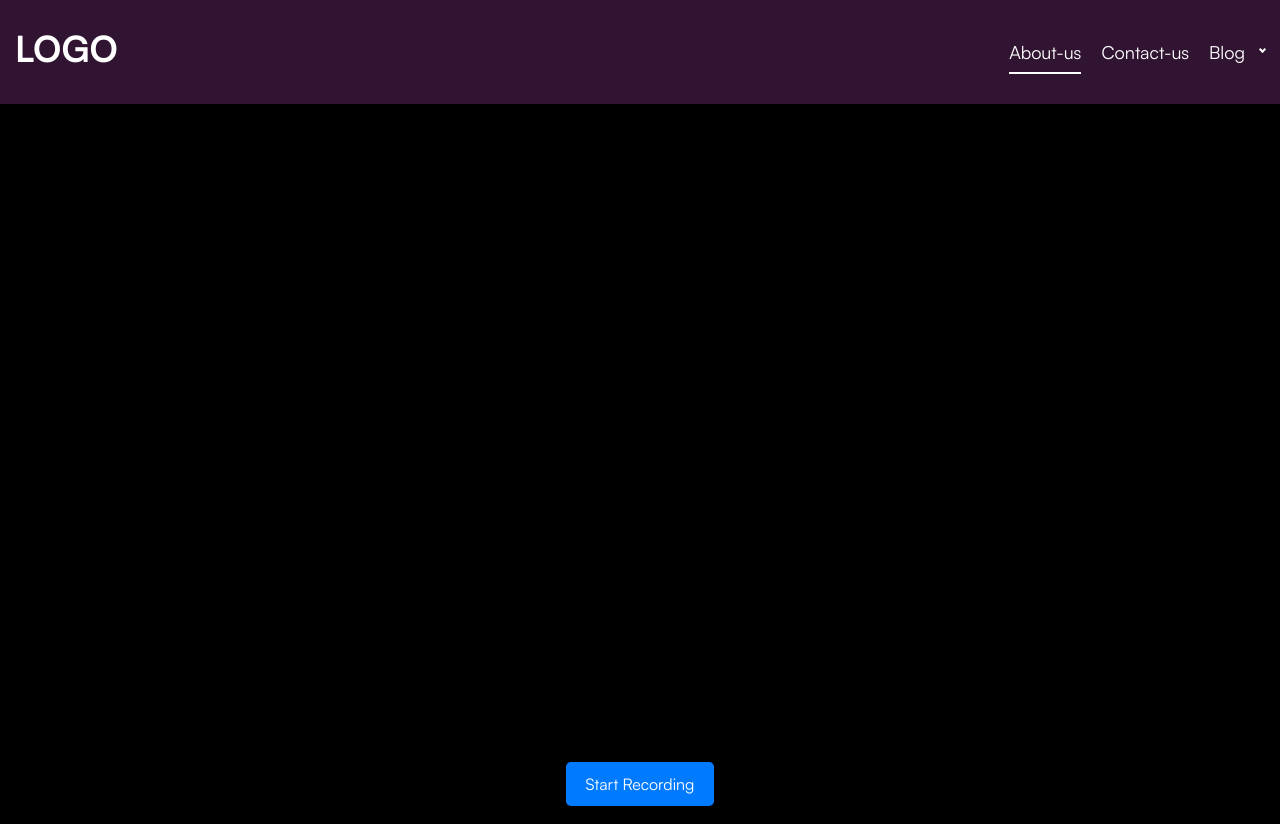
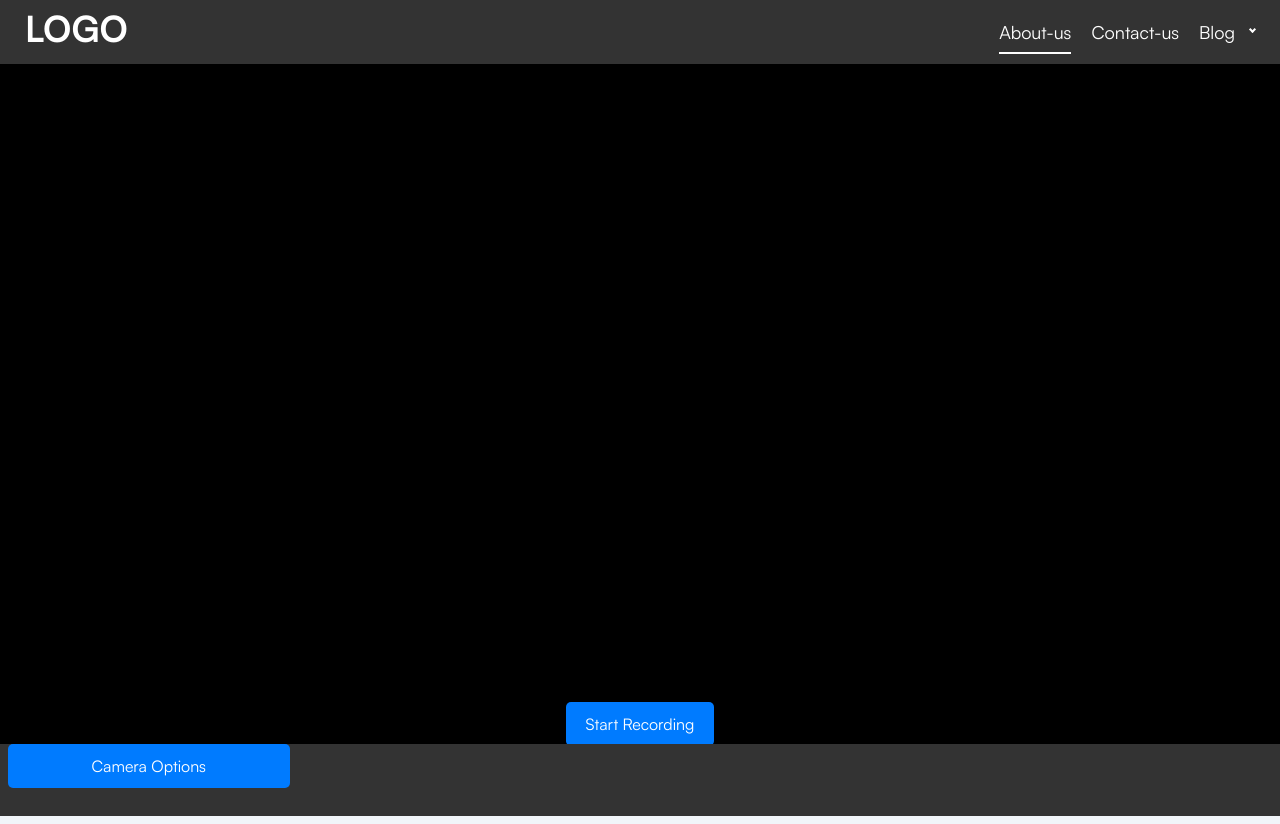
Before and after one commit to babarbilal56/web-camera-app-react, a React app: page /video-mode in a window 1280 px wide. Built offline with nearby package versions, Linux system fonts and the light colour scheme; no server answers.

Commit message:
modifications

```diff
--- a/package.json
+++ b/package.json
@@ -21,6 +21,7 @@
     "react-dom": "^18.2.0",
     "react-hot-toast": "^2.4.1",
     "react-icons": "^5.0.1",
+    "react-modal": "^3.16.1",
     "react-native-video": "^5.2.1",
     "react-player": "^2.14.1",
     "react-qr-code": "^2.0.12",
--- /dev/null
+++ b/src/components/Footer.js
@@ -0,0 +1,38 @@
+import React, { useState } from 'react'
+
+
+import './Header.css';
+import Modal from 'react-modal'; // Assuming you're using react-modal library
+
+const Footer = () => {
+    const [isOpen, setIsOpen] = useState(false);
+
+    const openModal = () => {
+        setIsOpen(!isOpen);
+    };
+
+    const closeModal = () => {
+        setIsOpen(false);
+    };
+
+
+    return (
+        <div className='footer'>
+            <footer>
+
+                <button className="option-button mx-2" id="recordButton" onClick={openModal}>Camera Options</button>
+            </footer>
+            <Modal
+                isOpen={isOpen}
+                onRequestClose={closeModal}
+                className="side-modal"
+                overlayClassName="side-modal-overlay"
+            >
+                <h2>Side Modal Content</h2>
+                <button onClick={closeModal}>Close Modal</button>
+            </Modal>
+        </div>
+    );
+};
+
+export default Footer;
--- a/src/components/Header.css
+++ b/src/components/Header.css
@@ -17,16 +17,12 @@
   visibility: visible;
 }
 .header {
-  padding: 30px 0;
-  background-color: #311432;
-  box-shadow: 3px 3px 3px #ccc;
-  z-index: 99;
-  /* position: fixed; */
-  top: 0;
-  left: 0;
-  width: 100%;
-  height: 20%;
+  flex-shrink: 0; /* Prevent header and footer from shrinking */
+  background-color: #333;
+  color: white;
+  padding: 10px;
 }
+
 .logo {
   color: #ffffff;
   font-size: 36px;
@@ -269,3 +265,33 @@
     display: block;
   }
 }
+
+.side-modal {
+  position: fixed;
+  left: 10px;
+  bottom: 80px;
+  width: 260px;
+  height: 50%;
+  background-color: white;
+  padding: 20px;
+}
+
+.side-modal-overlay {
+  background-color: rgba(0, 0, 0, 0.5);
+}
+
+.option-button {
+  padding: 10px 20px;
+  background-color: #007bff;
+  color: white;
+  border: none;
+  border-radius: 5px;
+  font-size: 16px;
+  cursor: pointer;
+  transition: background-color 0.3s;
+  width: 22%;
+}
+
+.option-button:hover {
+  background-color: #0056b3;
+}
--- a/src/pages/ConsentView.js
+++ b/src/pages/ConsentView.js
@@ -1,18 +1,31 @@
 import React, { useState } from 'react';
 import Header from './../components/Header'
+import { useNavigate } from 'react-router-dom';
+import './consent.css'; // Import CSS file for styling
+import MainLayout from './MainLayout'
 const ConsentView = ({ onConsent }) => {
-    const [consentGiven, setConsentGiven] = useState(false);
+    const navigate = useNavigate();
+    const [isShaking, setIsShaking] = useState(false);
 
+    const handleDeclineClick = () => {
+        setIsShaking(true);
+
+        // Reset shaking after 500ms
+        setTimeout(() => {
+            setIsShaking(false);
+        }, 500);
+    };
     const handleConsent = () => {
-        setConsentGiven(true);
         // Call the parent component's function to indicate consent has been given
-        onConsent();
+        navigate('/video-mode');
+
     };
 
     return (
+        <>
+            <Header />
 
-        <div>
-            <Header />
+
             <div className="bg-gray-100  flex flex-col  items-center px-4">
                 <div className="w-4/5 mt-20">
 
@@ -75,16 +88,15 @@ const ConsentView = ({ onConsent }) => {
 
                 </div>
                 <div className='flex flex-row justify-center '>
-                    <button className="px-8 py-3 mr-10  border border-blue-500 text-blue-500 rounded ">
+                    <button onClick={handleDeclineClick} className={`px-8 py-3 mr-10  border border-blue-500 text-blue-500 rounded ${isShaking ? "shake" : ""} `}>
                         Decline
                     </button>
-                    <button className="px-8 py-3 border  border-red text-white rounded " style={{ backgroundColor: "#50adec" }}>
+                    <button onClick={() => handleConsent()} className="px-8 py-3 border  border-red text-white rounded " style={{ backgroundColor: "#50adec" }}>
                         Agree
                     </button>
                 </div>
             </div>
-
-        </div>
+        </>
     );
 };
 
--- /dev/null
+++ b/src/pages/MainLayout.css
@@ -0,0 +1,23 @@
+.main-layout {
+  display: flex;
+  flex-direction: column;
+  min-height: 100vh;
+}
+
+.header {
+  flex-shrink: 0; /* Prevent header and footer from shrinking */
+  background-color: #333;
+  color: white;
+  padding: 10px;
+}
+.footer {
+  flex-shrink: 0; /* Prevent header and footer from shrinking */
+  background-color: #333;
+  color: white;
+  height: 9vh;
+}
+
+.content {
+  flex-grow: 1; /* Make content area grow to fill remaining space */
+  /* padding: 20px; */
+}
--- /dev/null
+++ b/src/pages/MainLayout.js
@@ -0,0 +1,17 @@
+import React from 'react';
+import './MainLayout.css'; // Import your CSS file for styling
+import Header from '../components/Header'
+import Footer from '../components/Footer';
+const MainLayout = ({ children }) => {
+    return (
+        <div className="main-layout">
+            {/* <header className="header">Header</header> */}
+            <Header className="header" />
+            <main className="content">{children}</main>
+            {/* <footer className="footer">Footer</footer> */}
+            <Footer className="footer" />
+        </div>
+    );
+};
+
+export default MainLayout;
--- a/src/pages/VideoModeScreen.js
+++ b/src/pages/VideoModeScreen.js
@@ -2,7 +2,7 @@ import React, { useRef, useState, useEffect } from 'react';
 import Webcam from "react-webcam";
 import Header from '../components/Header';
 import './video.css'; // Import CSS file for styling
-
+import MainLayout from './MainLayout'
 function VideoModeScreen() {
     const webcamRef = useRef(null);
     const mediaRecorderRef = useRef(null);
@@ -81,8 +81,8 @@ function VideoModeScreen() {
     };
 
     return (
-        <>
-            <Header />
+        <MainLayout>
+
             {!recordedVideoUrl &&
                 <div className="webcam-container" style={{ backgroundColor: "#000000" }}>
                     <Webcam
@@ -113,7 +113,7 @@ function VideoModeScreen() {
 
                 </div>
             )}
-        </>
+        </MainLayout>
     );
 }
 
--- /dev/null
+++ b/src/pages/consent.css
@@ -0,0 +1,24 @@
+@keyframes shake {
+  0% {
+    transform: translateX(0);
+  }
+  20% {
+    transform: translateX(-10px);
+  }
+  40% {
+    transform: translateX(10px);
+  }
+  60% {
+    transform: translateX(-10px);
+  }
+  80% {
+    transform: translateX(10px);
+  }
+  100% {
+    transform: translateX(0);
+  }
+}
+
+.shake {
+  animation: shake 0.5s;
+}
--- a/src/pages/video.css
+++ b/src/pages/video.css
@@ -2,7 +2,7 @@
   position: relative;
   flex-direction: column;
   width: 100%;
-  height: 90vh;
+  height: 85vh;
   display: flex;
   justify-content: center;
   align-items: center;
@@ -21,7 +21,7 @@
 /* Media query for responsive design */
 @media (max-width: 768px) {
   .webcam-container {
-    height: 90vh; /* Adjust the height as needed for mobile devices */
+    height: 85vh; /* Adjust the height as needed for mobile devices */
   }
   .Webcam-view {
     width: 100vw;
@@ -31,6 +31,9 @@
 @media only screen and (min-device-width: 768px) and (max-device-width: 1024px) {
   .Webcam-view {
     width: 100vw;
+  }
+  .webcam-container {
+    height: 85vh; /* Adjust the height as needed for mobile devices */
   }
 }
 
```
Also changed, not shown: 1 other file (tests, documents, lock files or other folders).
